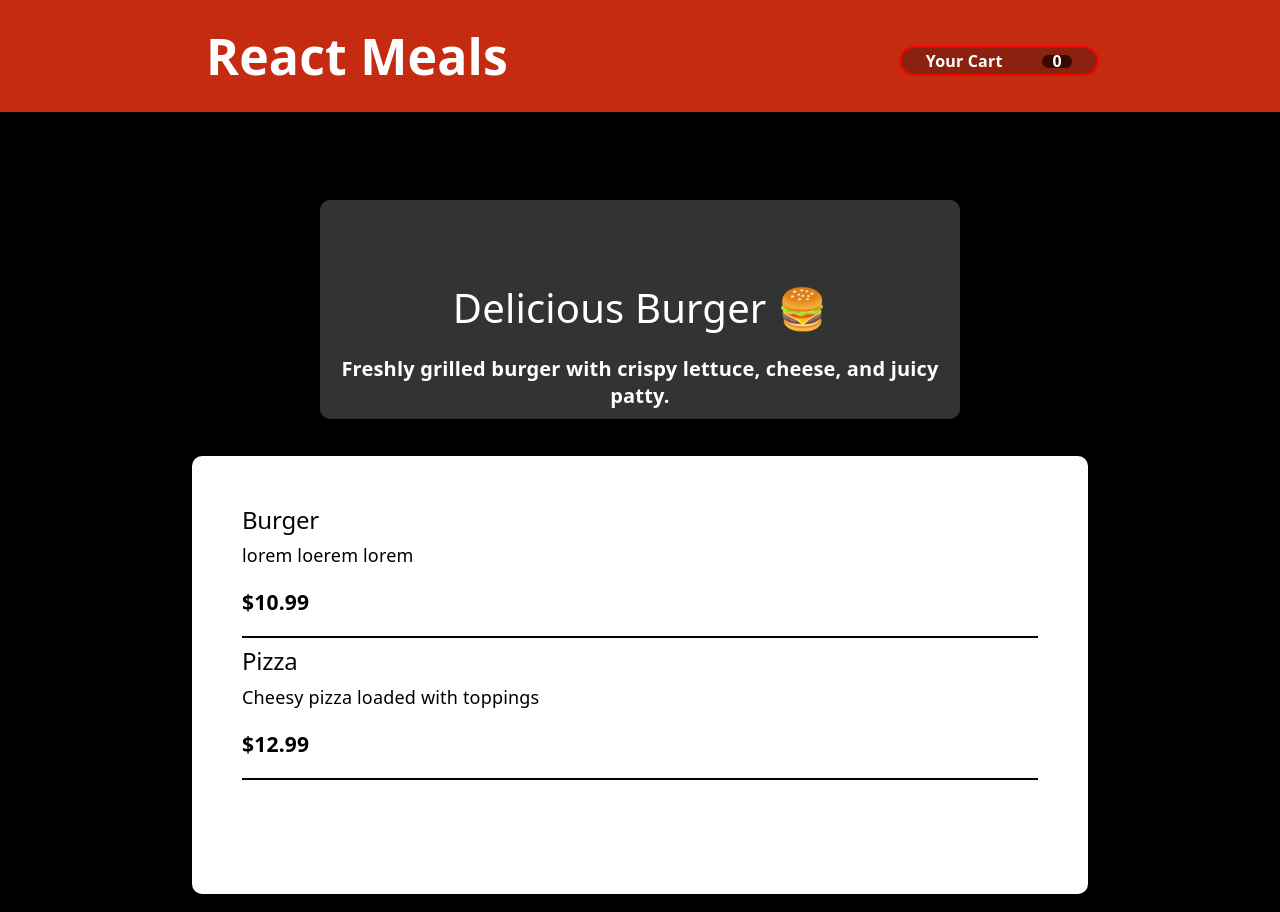
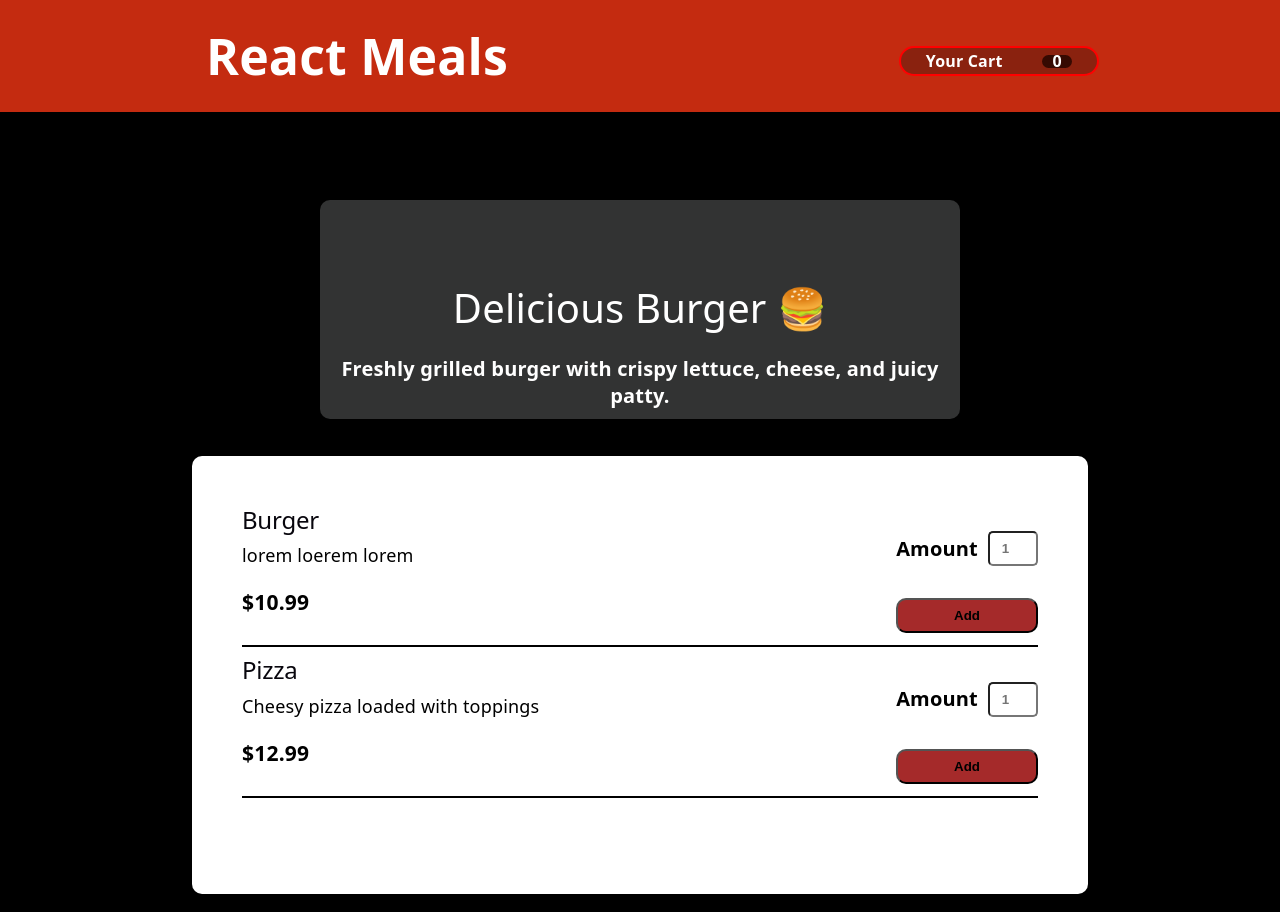
Before and after one commit to AbhinandanBhope/simpleBlogs, a React (Vite) app: page / in a window 1280 px wide. Built offline with nearby package versions, Linux system fonts and the light colour scheme.

Commit message:
Working on input form

```diff
--- a/src/components/Layout/Content.jsx
+++ b/src/components/Layout/Content.jsx
@@ -27,10 +27,27 @@ function Content() {
         <div className="items">
       {items.map((item, index) => (
   <div key={index}>
+
+    <div className="item-row">
+
+      <div className="item-info">
         <h2>{item.title}</h2>
         <p>{item.summery}</p>
         <h3>${item.price}</h3>
+      </div>
+
+      <div className="add-items">
+        <div className='input_items_heading'>
+          <h4>Amount</h4>
+        <input type="number" className='input_style' placeholder="1" />
+        </div>
+        <button className="add-btn">Add</button>
+      </div>
+
+    </div>
+
     <hr className="line" />
+
   </div>
 ))}
 
--- a/src/styles/CSS/Content.css
+++ b/src/styles/CSS/Content.css
@@ -43,11 +43,65 @@ border-radius: 10px;
   height: 60%;
   color: black;
 margin: 0;
-  text-align: left;
+  text-align: right;
   border-radius: 10px;
+  align-items: left;
 
   padding: 50px;        /* ❌ remove inner space */
   display: flex;
   flex-direction: column;
   gap: 0;                  /* ✅ space between child elements */
 }
+.item-row {
+  display: flex;
+  justify-content: space-between; /* text left, controls right */
+  align-items: center;
+  width: 100%;
+}
+
+
+/* right side (input + button) */
+.add-items {
+  display: flex;
+  gap: 10px;
+ flex-direction: column;
+               /* space between input & button */
+}
+
+/* input styling */
+.add-items input {
+  width: 50px;
+  height: 35px;
+  text-align: center;
+  border-radius: 5px;
+}
+
+/* text */
+.item-info {
+  display: flex;
+  flex-direction: column;
+  text-align: left;   /* keep readable */
+}
+.input_items_heading{
+  display: flex;
+  align-items: center;
+  justify-content: space-around;
+  gap: 10px;
+  font-weight:bold;
+  font-size:20px
+
+}
+.input_style{
+   font-weight:bold;
+   text-decoration-color: black;
+}
+
+/* button */
+.add-btn {
+    font-weight:bold;
+  padding: 8px 16px;
+  height: 35px;
+  cursor: pointer;
+  border-radius: 10px;
+  background-color: brown;
+}
```
Lines whose indentation alone changed are shown as unchanged.
